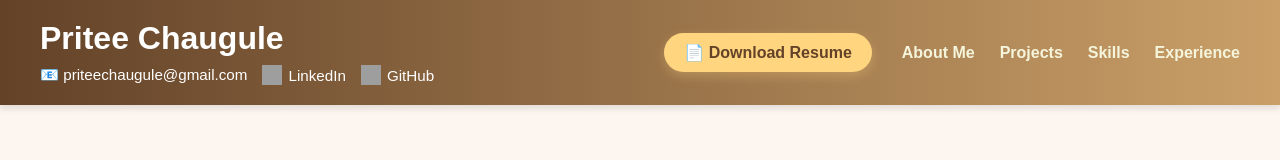
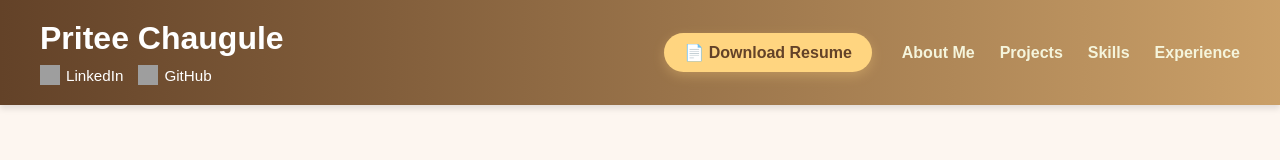
Before and after one commit to Pritee-c/Portfolio, a plain HTML site: page index.html in a window 1280 px wide. Shown: the top 160 px of the page. Drawn offline with Linux system fonts and the light colour scheme; grey boxes are pictures that could not be loaded.

Commit message:
Update index.html

```diff
--- a/index.html
+++ b/index.html
@@ -599,7 +599,6 @@
         <div class="name">
           <h1 id="typing-name">Pritee Chaugule</h1>
           <div class="social-links">
-            <a href="mailto:priteechaugule@gmail.com">📧 priteechaugule@gmail.com</a>
             <a href="https://www.linkedin.com/in/pritee-chaugule-3a0a4a166" target="_blank">
               <img src="https://cdn-icons-png.flaticon.com/512/145/145807.png" alt="LinkedIn"> LinkedIn
             </a>
```
